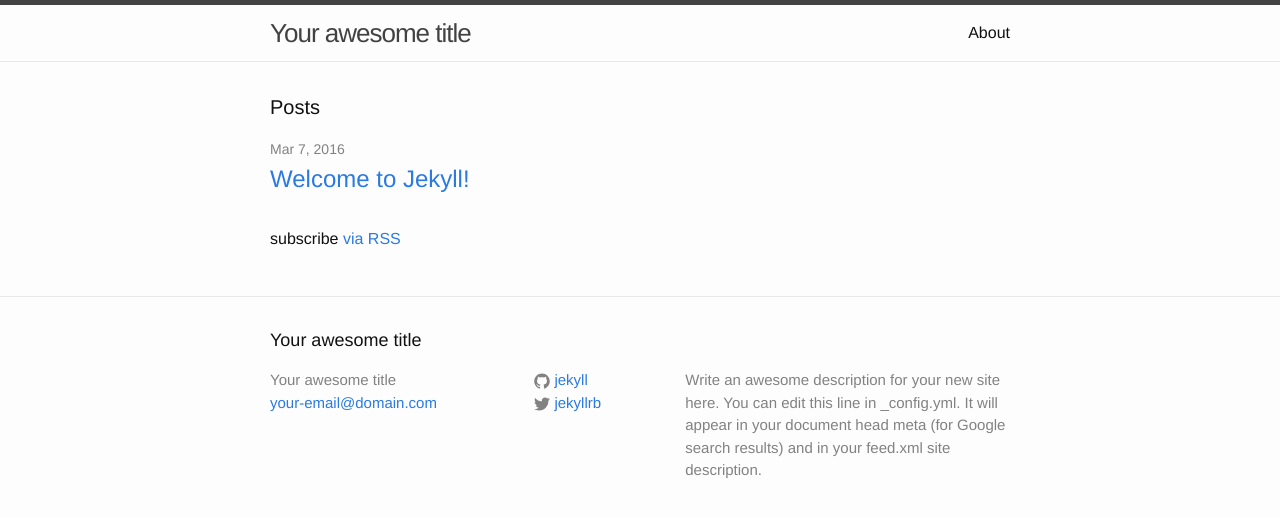
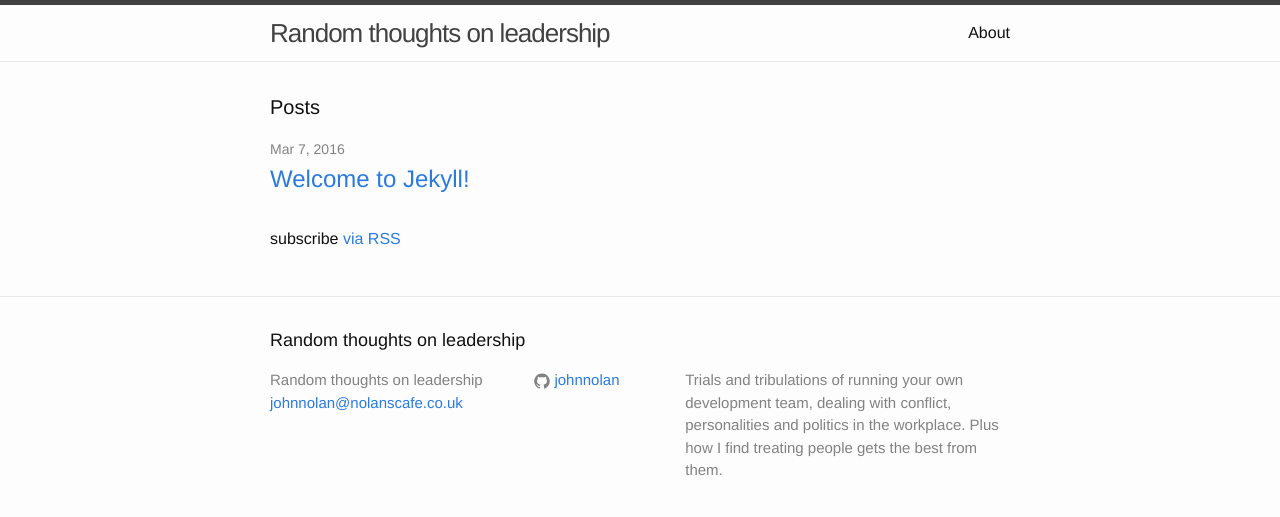
Before and after one commit to johnnolan/blog, a Jekyll site: the page built from index.html, in a window 1280 px wide. Shown: the top 517 px of the page. Built offline with Jekyll 4.4.1, drawn with Linux system fonts in a browser that asks for light colours.

Commit message:
Configuration files updated

```diff
--- a/_config.yml
+++ b/_config.yml
@@ -6,16 +6,15 @@
 # 'jekyll serve'. If you change this file, please restart the server process.
 
 # Site settings
-title: Your awesome title
-email: your-email@domain.com
+title: Random thoughts on leadership
+email: johnnolan@nolanscafe.co.uk
 description: > # this means to ignore newlines until "baseurl:"
-  Write an awesome description for your new site here. You can edit this
-  line in _config.yml. It will appear in your document head meta (for
-  Google search results) and in your feed.xml site description.
+  Trials and tribulations of running your own development team,
+  dealing with conflict, personalities and politics in the workplace.
+  Plus how I find treating people gets the best from them.
 baseurl: "" # the subpath of your site, e.g. /blog
-url: "http://yourdomain.com" # the base hostname & protocol for your site
-twitter_username: jekyllrb
-github_username:  jekyll
+url: "http://johnnolan.github.io" # the base hostname & protocol for your site
+github_username:  johnnolan
 
 # Build settings
 markdown: kramdown
--- a/_includes/footer.html
+++ b/_includes/footer.html
@@ -19,12 +19,6 @@
             {% include icon-github.html username=site.github_username %}
           </li>
           {% endif %}
-
-          {% if site.twitter_username %}
-          <li>
-            {% include icon-twitter.html username=site.twitter_username %}
-          </li>
-          {% endif %}
         </ul>
       </div>
 
```
